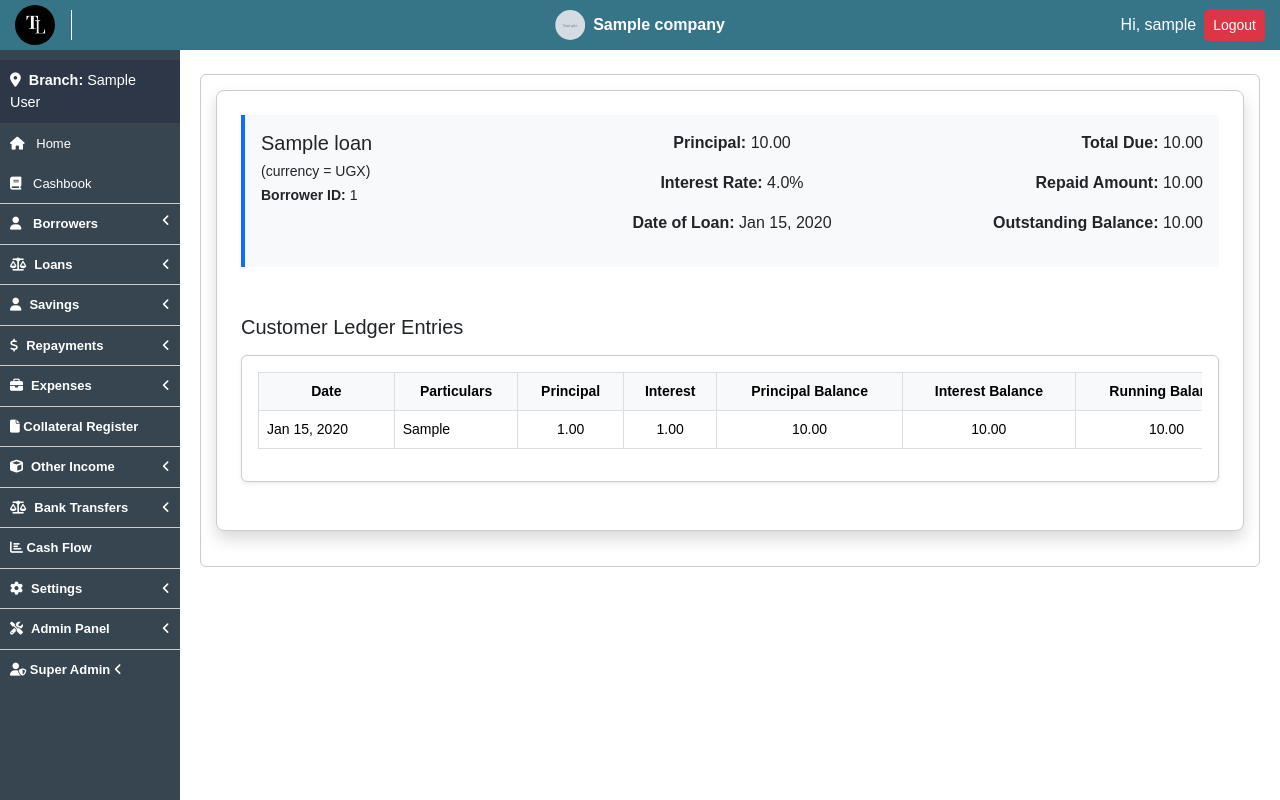
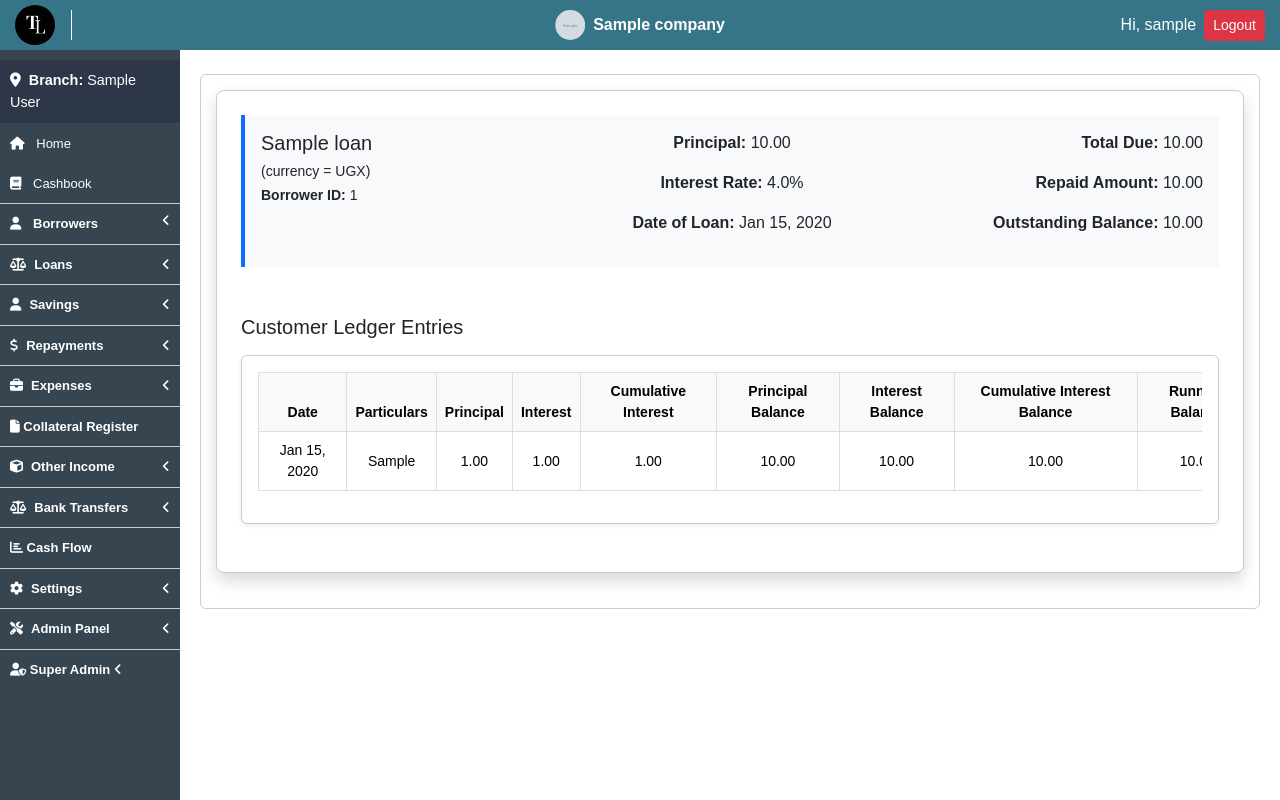
Before and after one commit to elly-techlend/techlend, a Flask app: page /loan/1/ledger in a window 1280 px wide. Run offline with Flask 3, Linux system fonts and the light colour scheme; a user stored in the database is signed in; tables that the repository leaves empty hold one stand-in row (values such as "Sample post"); grey boxes marked "Sample" are stand-in pictures.

Commit message:
Add cumulative interest support to repayments and fix balance recalculations

```diff
--- a/models.py
+++ b/models.py
@@ -219,6 +219,7 @@ class Loan(db.Model):
     loan_duration_unit = db.Column(db.String(10))  # 'days', 'weeks', etc.
     collateral = db.Column(db.String(255))
 
+    cumulative_interest = db.Column(db.Numeric(12, 2), default=Decimal('0.00'))
     date = db.Column(db.DateTime, default=db.func.current_timestamp())
     due_date = db.Column(db.DateTime, nullable=True)
     status = db.Column(db.String(50), default='Pending')
@@ -257,6 +258,7 @@ class LoanRepayment(db.Model):
     principal_paid = db.Column(db.Numeric(12, 2), nullable=False, default=Decimal('0.00'))
     interest_paid = db.Column(db.Numeric(12, 2), nullable=False, default=Decimal('0.00'))
 
+    cumulative_interest = db.Column(db.Numeric(12, 2), default=Decimal('0.00'))  # ✅ Add this line
     date_paid = db.Column(db.DateTime, nullable=False, default=datetime.utcnow)
     balance_after = db.Column(db.Numeric(12, 2), nullable=True)
 
@@ -273,9 +275,12 @@ class LedgerEntry(db.Model):
 
     principal = db.Column(db.Numeric(12, 2), default=Decimal('0.00'))
     interest = db.Column(db.Numeric(12, 2), default=Decimal('0.00'))
+    cumulative_interest = db.Column(db.Numeric(12, 2), default=Decimal('0.00'))  # NEW
 
     principal_balance = db.Column(db.Numeric(12, 2), default=Decimal('0.00'))
     interest_balance = db.Column(db.Numeric(12, 2), default=Decimal('0.00'))
+    cumulative_interest_balance = db.Column(db.Numeric(12, 2), default=Decimal('0.00'))  # NEW
+
     running_balance = db.Column(db.Numeric(12, 2), default=Decimal('0.00'))
 
     loan = db.relationship('Loan', back_populates='ledger_entries')
--- a/routes/loan_routes.py
+++ b/routes/loan_routes.py
@@ -162,6 +162,8 @@ def edit_repayment(repayment_id):
     try:
         amount_paid = Decimal(request.form.get('amount_paid', 0))
         date_paid = datetime.strptime(request.form.get('date_paid'), '%Y-%m-%d').date()
+        cumulative_interest = Decimal(request.form.get('cumulative_interest', 0))
+
     except (ValueError, TypeError):
         flash("Invalid amount or date.", "danger")
         return redirect(request.referrer or url_for('loan.loan_details', loan_id=loan.id))
@@ -225,7 +227,8 @@ def edit_repayment(repayment_id):
         principal_paid=principal_payment,
         interest_paid=interest_payment,
         date_paid=date_paid,
-        balance_after=loan.remaining_balance
+        balance_after=loan.remaining_balance,
+        cumulative_interest=cumulative_interest
     )
     db.session.add(new_repayment)
 
@@ -263,6 +266,86 @@ def edit_repayment(repayment_id):
     flash('Repayment updated successfully.', 'success')
     return redirect(url_for('loan.loan_details', loan_id=loan.id))
 
+@csrf.exempt
+@loan_bp.route('/loans/<int:loan_id>/add_cumulative_interest', methods=['POST'])
+@login_required
+@roles_required('Admin', 'Branch_Manager', 'Loans Supervisor')
+def add_cumulative_interest(loan_id):
+    loan = Loan.query.get_or_404(loan_id)
+
+    # Validate amount
+    try:
+        amount = Decimal(request.form.get('amount', '0'))
+        if amount <= 0:
+            flash('Cumulative interest must be greater than 0.', 'warning')
+            return redirect(url_for('loan.loan_details', loan_id=loan_id))
+    except (ValueError, TypeError, InvalidOperation):
+        flash('Invalid cumulative interest amount.', 'danger')
+        return redirect(url_for('loan.loan_details', loan_id=loan_id))
+
+    # Parse date
+    try:
+        date_applied_str = request.form.get('date_applied')
+        date_applied = datetime.strptime(date_applied_str, '%Y-%m-%d').date() if date_applied_str else datetime.today().date()
+    except ValueError:
+        flash('Invalid date format.', 'danger')
+        return redirect(url_for('loan.loan_details', loan_id=loan_id))
+
+    particulars = request.form.get('particulars') or 'Cumulative Interest'
+
+    # Get the last ledger entry
+    last_entry = LedgerEntry.query.filter_by(loan_id=loan.id).order_by(LedgerEntry.date.desc(), LedgerEntry.id.desc()).first()
+
+    # Safe fallback values
+    previous_principal_balance = (
+        last_entry.principal_balance if last_entry and last_entry.principal_balance is not None else Decimal('0.00')
+    )
+    previous_interest_balance = (
+        last_entry.interest_balance if last_entry and last_entry.interest_balance is not None else Decimal('0.00')
+    )
+    previous_cumulative_interest_balance = (
+        last_entry.cumulative_interest_balance if last_entry and last_entry.cumulative_interest_balance is not None else Decimal('0.00')
+    )
+    previous_running_balance = (
+        last_entry.running_balance if last_entry and last_entry.running_balance is not None else Decimal('0.00')
+    )
+    # 1. Ledger Entry
+    ledger = LedgerEntry(
+        loan_id=loan.id,
+        date=date_applied,
+        particulars=particulars,
+        principal=Decimal('0.00'),
+        interest=Decimal('0.00'),
+        cumulative_interest=amount,
+        principal_balance=previous_principal_balance,
+        interest_balance=previous_interest_balance,
+        cumulative_interest_balance=previous_cumulative_interest_balance + amount,
+        running_balance=previous_running_balance + amount
+    )
+
+    # 2. Update Loan
+    loan.remaining_balance += amount
+    loan.total_due += amount
+    loan.cumulative_interest = (loan.cumulative_interest or Decimal('0.00')) + amount
+
+    # 3. Repayment Entry (non-cash, just a record)
+    repayment = LoanRepayment(
+        loan_id=loan.id,
+        amount_paid=Decimal('0.00'),
+        principal_paid=Decimal('0.00'),
+        interest_paid=Decimal('0.00'),
+        cumulative_interest=amount,
+        balance_after=loan.remaining_balance,
+        date_paid=date_applied
+    )
+
+    # Save all
+    db.session.add(ledger)
+    db.session.add(repayment)
+    db.session.commit()
+
+    flash('Cumulative interest added successfully.', 'success')
+    return redirect(url_for('loan.loan_details', loan_id=loan_id))
 
 # delete repayment
 @csrf.exempt
@@ -273,36 +356,89 @@ def delete_repayment(repayment_id):
     repayment = LoanRepayment.query.get_or_404(repayment_id)
     loan = Loan.query.get_or_404(repayment.loan_id)
 
-    # Remove ledger entry linked to this repayment
-    ledger_entry = LedgerEntry.query.filter_by(loan_id=loan.id, date=repayment.date_paid).first()
-    if ledger_entry:
-        db.session.delete(ledger_entry)
+    # Delete corresponding ledger entry (loan repayment or cumulative interest)
+    if repayment.cumulative_interest > 0:
+        # Cumulative interest ledger
+        LedgerEntry.query.filter_by(
+            loan_id=loan.id,
+            date=repayment.date_paid,
+            particulars='Cumulative interest entry'
+        ).delete()
+    else:
+        # Regular repayment ledger
+        LedgerEntry.query.filter_by(
+            loan_id=loan.id,
+            date=repayment.date_paid,
+            particulars='Loan repayment'
+        ).delete()
 
-    # Remove cashbook entry linked to this repayment
-    from models import CashbookEntry  # or wherever your Cashbook model is defined
-    cashbook_entry = CashbookEntry.query.filter_by(
+    # Remove cashbook entry
+    CashbookEntry.query.filter_by(
         date=repayment.date_paid,
         credit=repayment.amount_paid,
         particulars=f"Loan repayment by {loan.borrower_name}"
-    ).first()
-    if cashbook_entry:
-        db.session.delete(cashbook_entry)
+    ).delete()
 
-    # Delete repayment record
+    # Delete the repayment record
     db.session.delete(repayment)
     db.session.commit()
 
-    # Recalculate totals
-    repayments = LoanRepayment.query.filter_by(loan_id=loan.id).all()
+    # Recalculate loan payment stats
+    repayments = LoanRepayment.query.filter_by(loan_id=loan.id).order_by(LoanRepayment.date_paid).all()
     total_paid = sum(r.amount_paid for r in repayments)
     total_principal_paid = sum(r.principal_paid for r in repayments)
     total_interest_paid = sum(r.interest_paid for r in repayments)
+    total_cumulative_interest = sum(r.cumulative_interest for r in repayments)
+
+    # Recalculate interest due
+    original_interest = Decimal(str(loan.amount_borrowed)) * Decimal(str(loan.interest_rate)) / Decimal('100')
+    total_interest_due = original_interest + total_cumulative_interest
 
     # Update loan
-    interest_due = Decimal(str(loan.amount_borrowed)) * Decimal(str(loan.interest_rate)) / Decimal('100')
-    loan.amount_paid = Decimal(total_paid)
-    loan.remaining_balance = max(Decimal('0'), Decimal(loan.total_due) - loan.amount_paid)
-    loan.status = 'Paid' if loan.remaining_balance <= 0 else 'Partially Paid'
+    loan.amount_paid = total_paid
+    loan.remaining_balance = max(Decimal('0'), loan.total_due - total_paid)
+    loan.status = 'Paid' if loan.remaining_balance <= 0 else (
+        'In Arrears' if datetime.utcnow().date() > loan.due_date.date() else 'Partially Paid'
+    )
+    db.session.commit()
+
+    # Rebuild all loan-related ledger entries
+    LedgerEntry.query.filter_by(loan_id=loan.id).delete()
+
+    principal_balance = loan.amount_borrowed
+    interest_balance = original_interest + total_cumulative_interest
+    running_balance = loan.total_due
+
+    for r in repayments:
+        if r.cumulative_interest > 0:
+            entry = LedgerEntry(
+                loan_id=loan.id,
+                date=r.date_paid,
+                particulars='Cumulative interest entry',
+                interest=r.cumulative_interest,
+                principal=0,
+                principal_balance=principal_balance,
+                interest_balance=interest_balance,
+                running_balance=running_balance
+            )
+            db.session.add(entry)
+            interest_balance -= r.cumulative_interest
+            running_balance -= r.cumulative_interest
+        else:
+            entry = LedgerEntry(
+                loan_id=loan.id,
+                date=r.date_paid,
+                particulars='Loan repayment',
+                interest=r.interest_paid,
+                principal=r.principal_paid,
+                principal_balance=max(Decimal('0'), principal_balance - r.principal_paid),
+                interest_balance=max(Decimal('0'), interest_balance - r.interest_paid),
+                running_balance=max(Decimal('0'), running_balance - r.amount_paid)
+            )
+            db.session.add(entry)
+            principal_balance -= r.principal_paid
+            interest_balance -= r.interest_paid
+            running_balance -= r.amount_paid
 
     db.session.commit()
 
@@ -443,7 +579,7 @@ def add_loan():
         db.session.add(LedgerEntry(
             loan_id=loan.id,
             date=loan_date,
-            particulars='Loan Application Submitted',
+            particulars='Loan Application',
             principal=loan.amount_borrowed,
             interest=loan.total_interest,          # total_interest includes cumulative interest now
             principal_balance=loan.amount_borrowed,
@@ -825,28 +961,32 @@ def repay_loan(loan_id):
         flash('Repayment amount must be greater than zero.', 'warning')
         return redirect(url_for('loan.loan_details', loan_id=loan.id))
 
-    # Calculate original interest due
-    interest_due = Decimal(str(loan.amount_borrowed)) * Decimal(str(loan.interest_rate)) / Decimal('100')
+    # ---- Step 1: Allocate to cumulative interest ----
+    cumulative_interest_due = loan.cumulative_interest or Decimal('0.00')
+    cumulative_interest_payment = min(amount, cumulative_interest_due)
+    amount -= cumulative_interest_payment
+    loan.cumulative_interest -= cumulative_interest_payment
 
-    # Sum interest paid so far on this loan
+    # ---- Step 2: Standard interest calculation ----
+    standard_interest_due = loan.total_interest
     interest_paid_so_far = Decimal(db.session.query(
         func.coalesce(func.sum(LoanRepayment.interest_paid), 0)
     ).filter_by(loan_id=loan.id).scalar())
 
-    interest_remaining = max(Decimal('0'), interest_due - interest_paid_so_far)
-
-    # Allocate payment: interest -> principal
-    interest_payment = min(amount, interest_remaining)
+    standard_interest_remaining = max(Decimal('0'), standard_interest_due - interest_paid_so_far)
+    interest_payment = min(amount, standard_interest_remaining)
     amount -= interest_payment
 
+    # ---- Step 3: Principal ----
     principal_payment = min(amount, loan.remaining_balance)
     amount -= principal_payment
 
-    total_paid = interest_payment + principal_payment
+    # ---- Final calculation ----
+    total_paid = cumulative_interest_payment + interest_payment + principal_payment
 
-    # Update total amount paid
-    loan.amount_paid = Decimal(loan.amount_paid) + total_paid
-    loan.remaining_balance = max(Decimal(0), Decimal(loan.total_due) - loan.amount_paid)
+    # Update loan payment status
+    loan.amount_paid += total_paid
+    loan.remaining_balance = max(Decimal('0.00'), loan.total_due - loan.amount_paid)
     loan.status = 'Paid' if loan.remaining_balance <= 0 else 'Partially Paid'
 
     # Create repayment record
@@ -854,14 +994,15 @@ def repay_loan(loan_id):
         loan_id=loan.id,
         branch_id=branch_id,
         amount_paid=total_paid,
+        cumulative_interest=cumulative_interest_payment,
+        interest_paid=interest_payment,
         principal_paid=principal_payment,
-        interest_paid=interest_payment,
         date_paid=repayment_date,
-        balance_after=loan.remaining_balance,
+        balance_after=loan.remaining_balance
     )
     db.session.add(repayment)
 
-    # Ledger balances recalculated after payment
+    # Update ledger
     total_principal_paid = Decimal(db.session.query(
         func.coalesce(func.sum(LoanRepayment.principal_paid), 0)
     ).filter_by(loan_id=loan.id).scalar())
@@ -870,15 +1011,14 @@ def repay_loan(loan_id):
         func.coalesce(func.sum(LoanRepayment.interest_paid), 0)
     ).filter_by(loan_id=loan.id).scalar())
 
-    # Create ledger entry
     ledger_entry = LedgerEntry(
         loan_id=loan.id,
         date=repayment_date,
-        particulars=f"Loan repayment",
+        particulars="Loan repayment",
         principal=principal_payment,
-        interest=interest_payment,
-        principal_balance=max(Decimal('0'), Decimal(str(loan.amount_borrowed)) - total_principal_paid),
-        interest_balance=max(Decimal('0'), interest_due - total_interest_paid),
+        interest=interest_payment + cumulative_interest_payment,
+        principal_balance=max(Decimal('0.00'), loan.amount_borrowed - total_principal_paid),
+        interest_balance=max(Decimal('0.00'), standard_interest_due - total_interest_paid + loan.cumulative_interest),
         running_balance=loan.remaining_balance
     )
     db.session.add(ledger_entry)
@@ -897,7 +1037,8 @@ def repay_loan(loan_id):
     # Log action
     log_action(
         f"{current_user.full_name} made a repayment of {total_paid} for loan {loan.id} "
-        f"(Borrower: {loan.borrower_name}) — Interest: {interest_payment}, Principal: {principal_payment}"
+        f"(Borrower: {loan.borrower_name}) — Cumulative Interest: {cumulative_interest_payment}, "
+        f"Standard Interest: {interest_payment}, Principal: {principal_payment}"
     )
 
     db.session.commit()
@@ -909,7 +1050,7 @@ def repay_loan(loan_id):
 def loan_ledger(loan_id):
     loan = Loan.query.filter_by(id=loan_id, company_id=current_user.company_id).first_or_404()
 
-    ledger_entries = LedgerEntry.query.filter_by(loan_id=loan.id).order_by(LedgerEntry.date.asc()).all()
+    ledger_entries = LedgerEntry.query.filter_by(loan_id=loan.id).order_by(LedgerEntry.date, LedgerEntry.id).all()
 
     return render_template('loans/ledger.html', loan=loan, ledger_entries=ledger_entries)
 
--- a/templates/loans/ledger.html
+++ b/templates/loans/ledger.html
@@ -37,21 +37,25 @@
                             <th>Particulars</th>
                             <th>Principal</th>
                             <th>Interest</th>
+                            <th>Cumulative Interest</th>
                             <th>Principal Balance</th>
                             <th>Interest Balance</th>
+                            <th>Cumulative Interest Balance</th>
                             <th>Running Balance</th>
                         </tr>
                     </thead>
                     <tbody>
                         {% for entry in ledger_entries %}
                         <tr>
-                            <td class="text-start">{{ entry.date.strftime('%b %d, %Y') }}</td>
-                            <td class="text-start">{{ entry.particulars }}</td>
-                            <td>{{ "%.2f"|format(entry.principal or 0) }}</td>
-                            <td>{{ "%.2f"|format(entry.interest or 0) }}</td>
-                            <td>{{ "%.2f"|format(entry.principal_balance or 0) }}</td>
-                            <td>{{ "%.2f"|format(entry.interest_balance or 0) }}</td>
-                            <td>{{ "%.2f"|format(entry.running_balance or 0) }}</td>
+                            <td>{{ entry.date.strftime('%b %d, %Y') }}</td>
+                            <td>{{ entry.particulars }}</td>
+                            <td>{{ '{:,.2f}'.format(entry.principal or 0) }}</td>
+                            <td>{{ '{:,.2f}'.format(entry.interest or 0) }}</td>
+                            <td>{{ '{:,.2f}'.format(entry.cumulative_interest or 0) }}</td>
+                            <td>{{ '{:,.2f}'.format(entry.principal_balance or 0) }}</td>
+                            <td>{{ '{:,.2f}'.format(entry.interest_balance or 0) }}</td>
+                            <td>{{ '{:,.2f}'.format(entry.cumulative_interest_balance or 0) }}</td>
+                            <td>{{ '{:,.2f}'.format(entry.running_balance or 0) }}</td>
                         </tr>
                         {% endfor %}
                     </tbody>
```
Also changed, not shown: migrations/versions/930ae28209a4_add_cumulative_interest_to_loan.py (added, +32 -0 lines), migrations/versions/b5f858442b9a_add_cumulative_interest_fields_to_.py (added, +34 -0 lines), migrations/versions/ba08ae0f4032_add_cumulative_interest_to_loanrepayment.py (added, +32 -0 lines), templates/loans/loan_details.html (+39 -0 lines).
